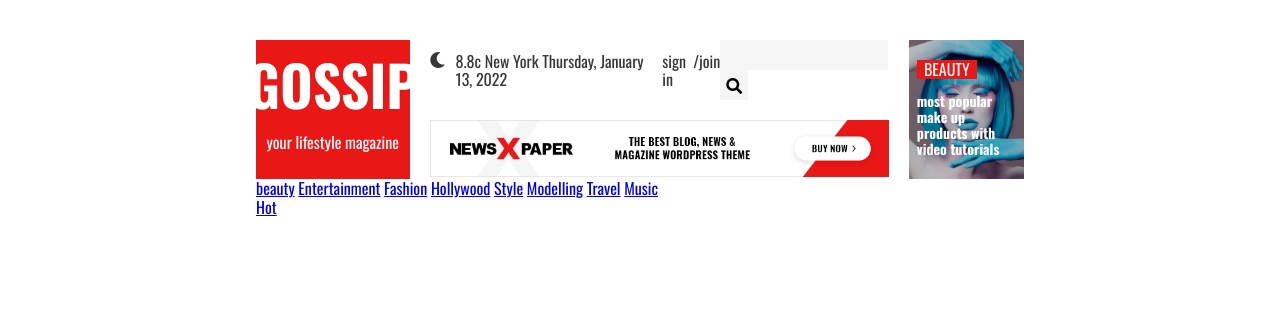
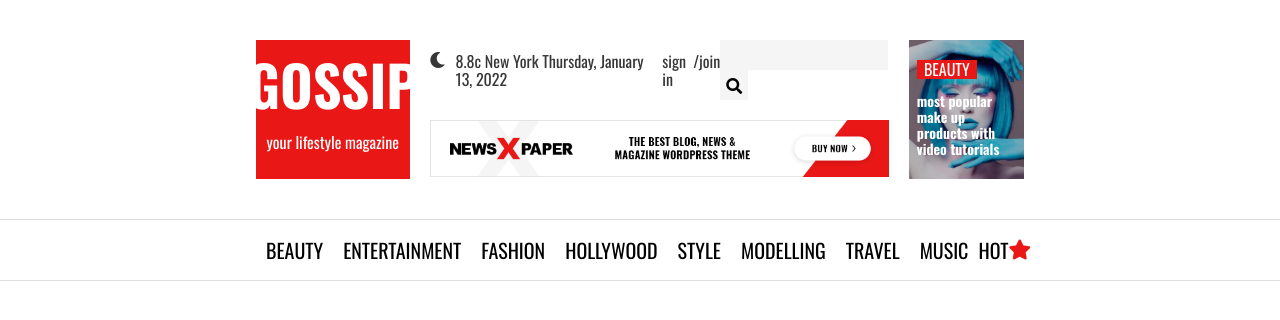
Before and after one commit to DuclosP/exo-gossip, a website: page dev/index.html in a window 1280 px wide. Drawn offline with nearby package versions, Linux system fonts and the light colour scheme; files that its build step writes are made by us from their sources.

Commit message:
navbar finie, en route pour le main, pas la ville, la balise

```diff
--- a/dev/css/layout/_navigation.scss
+++ b/dev/css/layout/_navigation.scss
@@ -0,0 +1,37 @@
+.main-nav {
+    margin-top: 40px;
+    border-top: 1px solid #dedede;
+    border-bottom: 1px solid #dedede;
+    div{
+        justify-content: space-between;
+        align-items: center;
+        //pour tout les liens de la première div
+        div{
+            display: flex;
+            align-items: center;
+            font-size: 20px;
+            text-transform: uppercase;
+            height: 60px;
+            a{
+                text-decoration: none;
+                color: #000;
+            }
+            div{
+                &:hover{
+                    background-color: #000;
+                    a{
+                        color: #fff;
+                    }
+                }
+                padding: 0 10px;
+            }
+        }
+        //pour le dernier lien
+        .hot {
+            color: #EA1717;
+            a:hover {
+                color: #EA1717;
+            }
+        }
+    }
+}
--- a/dev/index.html
+++ b/dev/index.html
@@ -11,8 +11,8 @@
   <title>Vive les gossips</title>
 </head>
 <body>
-  <div class="wrapper">
-    <header class="header">
+
+  <header class="header wrapper">
     <div class="header-logo flex-col">
       <a href="#">
         <h1>gossip</h1>
@@ -44,22 +44,20 @@
     </div>
   </header>
   <nav class="main-nav">
-      <div>
-        <a href="#">beauty</a>
-        <a href="#">Entertainment</a>
-        <a href="#">Fashion</a>
-        <a href="#">Hollywood</a>
-        <a href="#">Style</a>
-        <a href="#">Modelling</a>
-        <a href="#">Travel</a>
-        <a href="#">Music</a>
+    <div class="wrapper flex-row">
+        <div class="flex-row">
+          <div><a href="#">beauty</a></div>
+          <div><a href="#">Entertainment</a></div>
+          <div><a href="#">Fashion</a></div>
+          <div><a href="#">Hollywood</a></div>
+          <div><a href="#">Style</a></div>
+          <div><a href="#">Modelling</a></div>
+          <div><a href="#">Travel</a></div>
+          <div><a href="#">Music</a></div>
         </div>
-      <div>
-        <a href="#">Hot</a>
+        <div class="hot"><a href="#">Hot</a><i class="fas fa-star"></i></div>
     </div>
   </nav>
-  </div>
-
   <script src="js/main.min.js"></script>
 </body>
 </html>
--- a/package.json
+++ b/package.json
@@ -12,6 +12,7 @@
     "browser-sync": "^2.27.7",
     "gulp": "^4.0.2",
     "gulp-autoprefixer": "^8.0.0",
+    "gulp-imagemin": "^7.1.0",
     "gulp-rename": "^2.0.0",
     "gulp-sass": "^5.1.0",
     "gulp-sourcemaps": "^3.0.0",
```
Also changed, not shown: prod/index.html (+13 -15 lines), prod/css/styles.min.css, 2 other files. Lines whose indentation alone changed are shown as unchanged.
